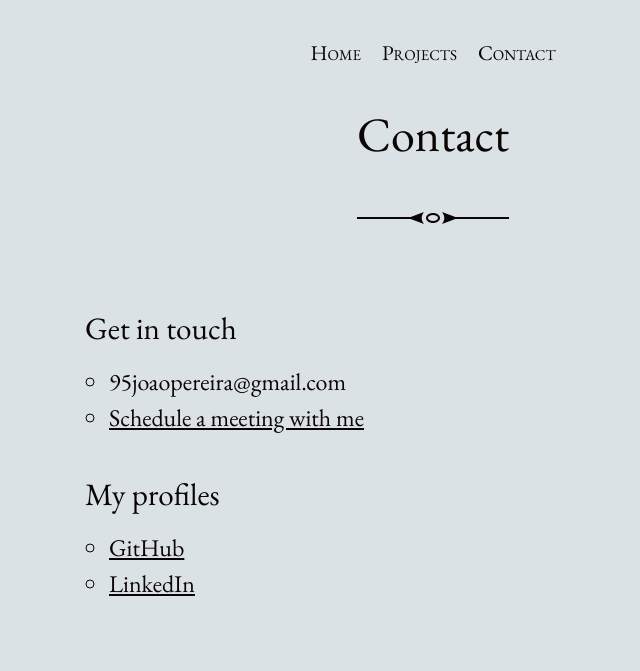
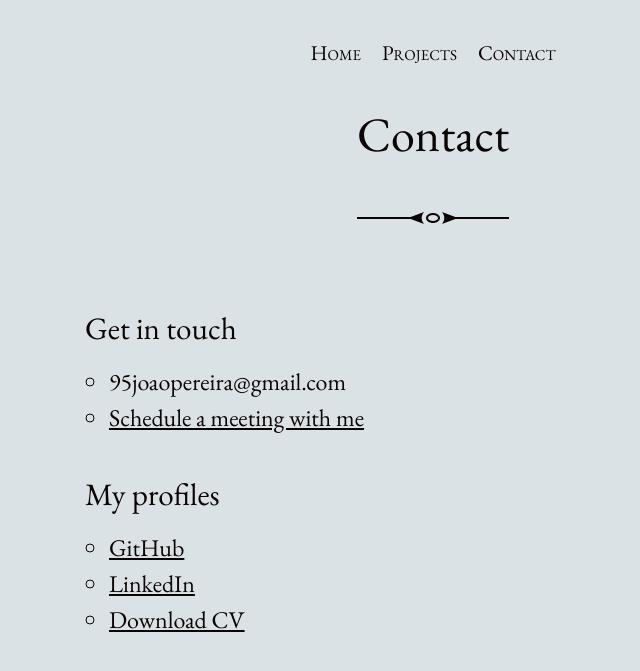
Before and after one commit to joaomacp/joaomacp.github.io, a Jekyll site: the page built from contact.html, in a window 1280 px wide. Shown: the top 671 px of the page, without its empty margins (207-847 px from the left). Built offline with Jekyll 4.4.1, drawn with Linux system fonts in a browser that asks for light colours.

Commit message:
Finish customizing

```diff
--- a/_layouts/contact.html
+++ b/_layouts/contact.html
@@ -22,6 +22,7 @@ layout: default
     <ul>
       <li><a href="https://github.com/joaomacp">GitHub</a></li>
       <li><a href="https://www.linkedin.com/in/joaomanuelpereira">LinkedIn</a></li>
+      <li><a href="/assets/CV.pdf">Download CV</a></li>
     </ul>
   </ul>
 
```
Also changed, not shown: 1 other file.
